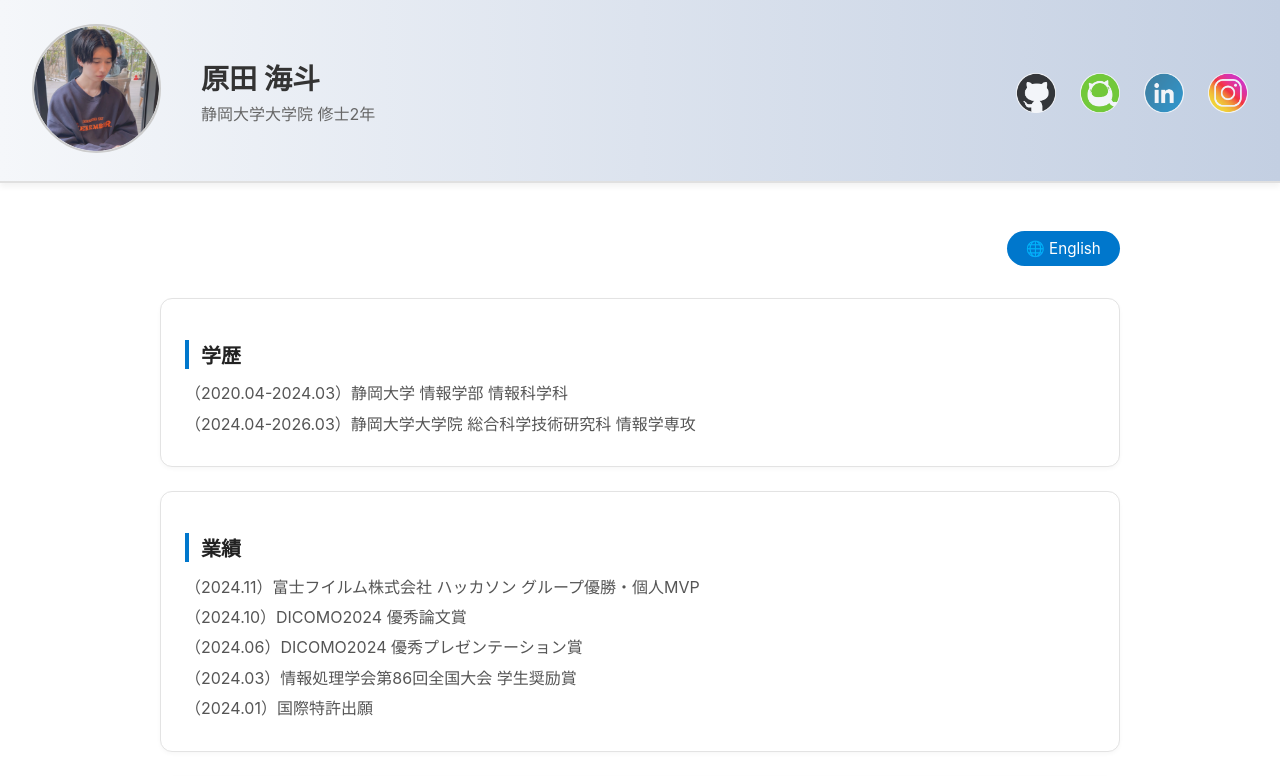
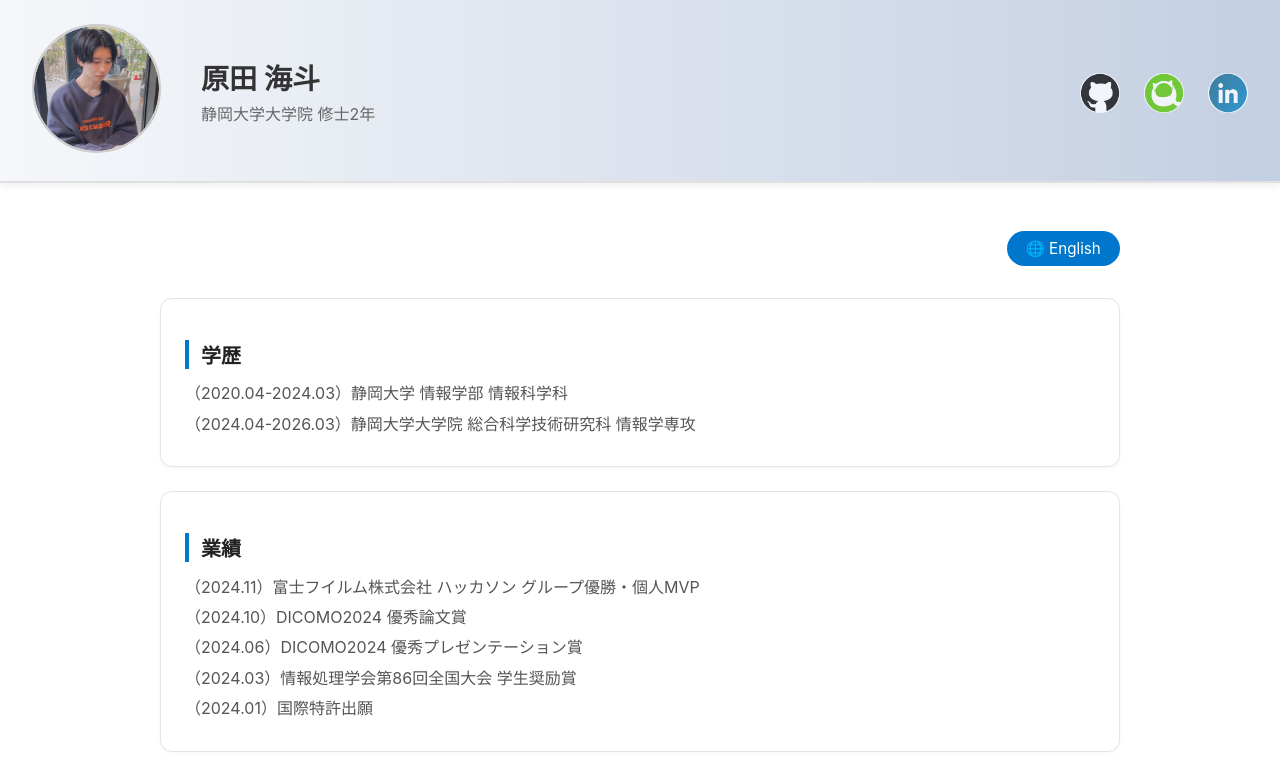
Before and after one commit to haradakaito/aws-mypage, a React (Create React App) app in the folder web/: page /jp in a window 1280 px wide. Shown: the top 776 px of the page. Built offline with nearby package versions, Linux system fonts and the light colour scheme.

Commit message:
[rm] SNSアカウントの削除

```diff
--- a/web/src/components/Header.tsx
+++ b/web/src/components/Header.tsx
@@ -27,9 +27,6 @@ const Header = ({ lang }: HeaderProps) => {
             <a href="https://www.linkedin.com/in/haradakaito/" target="_blank" rel="noopener noreferrer">
                 <img src="/assets/linkedin.png" alt="LinkedIn" width="24" height="24" />
             </a>
-            <a href="https://www.instagram.com/muumin_burger/" target="_blank" rel="noopener noreferrer">
-                <img src="/assets/instagram.png" alt="Instagram" width="24" height="24" />
-            </a>
             </div>
         </header>
     );
```
